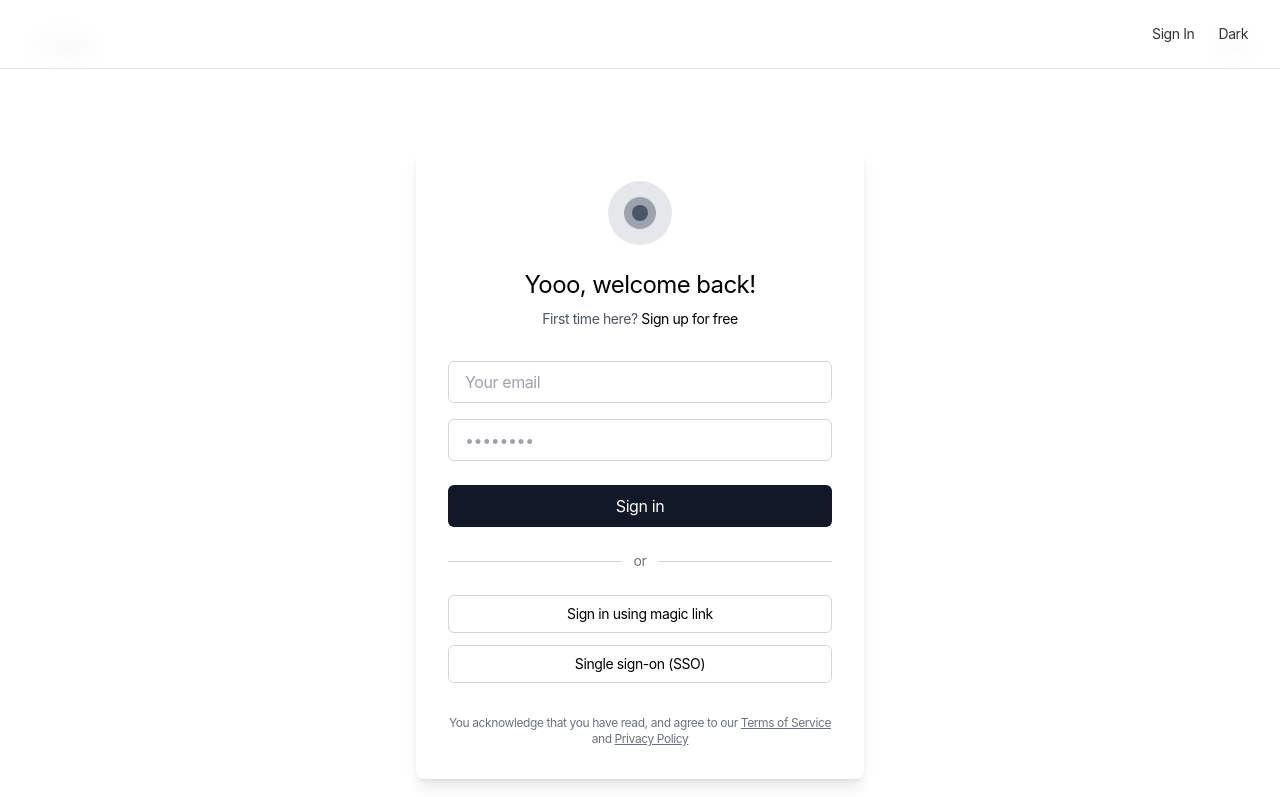
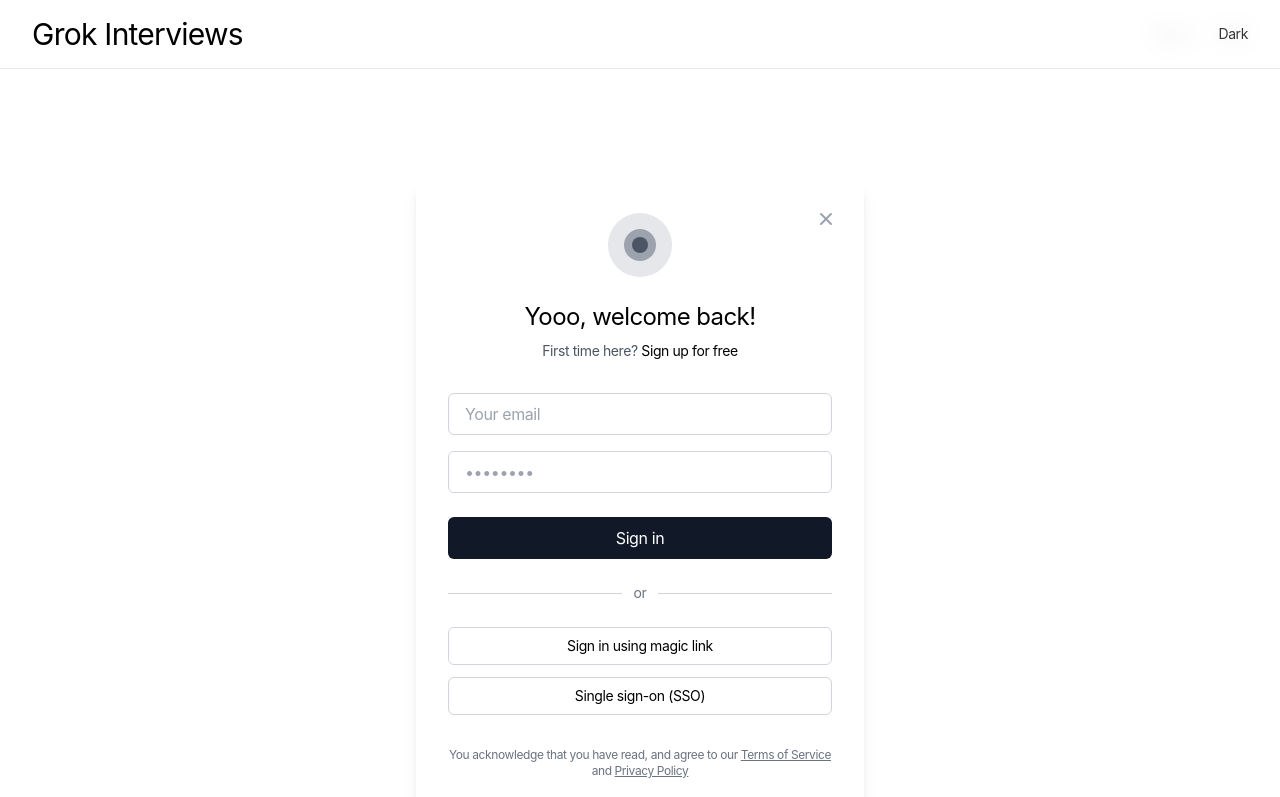
Before and after one commit to prxshetty/grokinterviews, a Next.js app: page /signin in a window 1280 px wide. Shown: the top 797 px of the page. Built offline with nearby package versions, Linux system fonts and the light colour scheme.

Commit message:
close button

```diff
--- a/src/app/signin/page.tsx
+++ b/src/app/signin/page.tsx
@@ -58,31 +58,49 @@ export default function SignIn() {
   }
 
   return (
-    <div className="min-h-screen w-full bg-white dark:bg-gray-900 flex items-center justify-center p-4 font-sans tracking-tight transition-colors duration-300">
-      <div className="absolute top-4 left-4 md:top-8 md:left-8">
-        <Link
-          href="/"
-          className="flex items-center text-gray-700 dark:text-gray-300 hover:text-black dark:hover:text-white transition-colors"
-        >
-          <svg xmlns="http://www.w3.org/2000/svg" className="h-5 w-5 mr-1" viewBox="0 0 20 20" fill="currentColor">
-            <path fillRule="evenodd" d="M9.707 14.707a1 1 0 01-1.414 0l-4-4a1 1 0 010-1.414l4-4a1 1 0 011.414 1.414L7.414 9H15a1 1 0 110 2H7.414l2.293 2.293a1 1 0 010 1.414z" clipRule="evenodd" />
-          </svg>
-          <span>Back</span>
+    <div className="min-h-screen w-full bg-white dark:bg-gray-900 flex flex-col font-sans tracking-tight transition-colors duration-300">
+      {/* Navigation Bar - matches MainNavigation style */}
+      <nav className="fixed top-0 left-0 right-0 z-50 py-4 px-8 bg-white/80 dark:bg-black/80 backdrop-blur-md transition-all duration-300 border-b border-transparent hover:border-gray-200 dark:hover:border-gray-800">
+        <div className="max-w-screen-xl mx-auto flex items-center justify-between">
+          {/* Left side - Logo */}
+          <div className="flex items-center">
+            <Link href="/" className="group">
+              <h1 className="text-xl md:text-3xl font-normal tracking-tight text-black dark:text-white transition-all duration-500 relative">
+                Grok Interviews
+              </h1>
             </Link>
           </div>
 
-      {/* Dark Mode Toggle */}
-      <div className="absolute top-4 right-4 md:top-8 md:right-8">
+          {/* Right Side Controls */}
+          <div className="flex items-center space-x-6">
+            {/* Dark Mode Toggle - Simple Button */}
             <button
               onClick={toggleDarkMode}
-          className="text-sm text-gray-700 dark:text-gray-300 hover:text-black dark:hover:text-white transition-colors duration-300 relative after:absolute after:bottom-0 after:left-0 after:h-[1px] after:w-0 after:bg-black dark:after:bg-white after:transition-all after:duration-300 hover:after:w-full"
+              className="text-sm text-black/80 dark:text-white/80 hover:text-black dark:hover:text-white transition-colors duration-300 relative after:absolute after:bottom-0 after:left-0 after:h-[1px] after:w-0 after:bg-black dark:after:bg-white after:transition-all after:duration-300 hover:after:w-full"
               aria-label="Toggle dark mode"
             >
               {isDarkMode ? 'Light' : 'Dark'}
             </button>
           </div>
+        </div>
+      </nav>
 
-      <div className="w-full max-w-md bg-white dark:bg-gray-900 rounded-lg overflow-hidden text-black dark:text-white shadow-lg">
+      {/* Spacer to prevent content from being hidden under fixed navbar */}
+      <div className="h-16"></div>
+
+      {/* Main Content - Centered */}
+      <div className="flex-grow flex items-center justify-center p-4">
+        <div className="w-full max-w-md mx-auto bg-white dark:bg-gray-900 rounded-lg overflow-hidden text-black dark:text-white shadow-lg relative">
+          {/* Close button (X) */}
+          <Link
+            href="/"
+            className="absolute top-6 right-6 text-gray-400 dark:text-gray-500 hover:text-black dark:hover:text-white transition-colors z-10 p-1 rounded-full hover:bg-gray-100 dark:hover:bg-gray-800"
+            aria-label="Close"
+          >
+            <svg xmlns="http://www.w3.org/2000/svg" className="h-5 w-5" viewBox="0 0 20 20" fill="currentColor">
+              <path fillRule="evenodd" d="M4.293 4.293a1 1 0 011.414 0L10 8.586l4.293-4.293a1 1 0 111.414 1.414L11.414 10l4.293 4.293a1 1 0 01-1.414 1.414L10 11.414l-4.293 4.293a1 1 0 01-1.414-1.414L8.586 10 4.293 5.707a1 1 0 010-1.414z" clipRule="evenodd" />
+            </svg>
+          </Link>
           <div className="p-8 flex flex-col items-center">
             {/* Logo/Icon */}
             <div className="w-16 h-16 bg-gray-200 dark:bg-gray-800 rounded-full flex items-center justify-center mb-6">
@@ -159,5 +177,6 @@ export default function SignIn() {
           </div>
         </div>
       </div>
+    </div>
   );
 }
```
Lines whose indentation alone changed are shown as unchanged.
